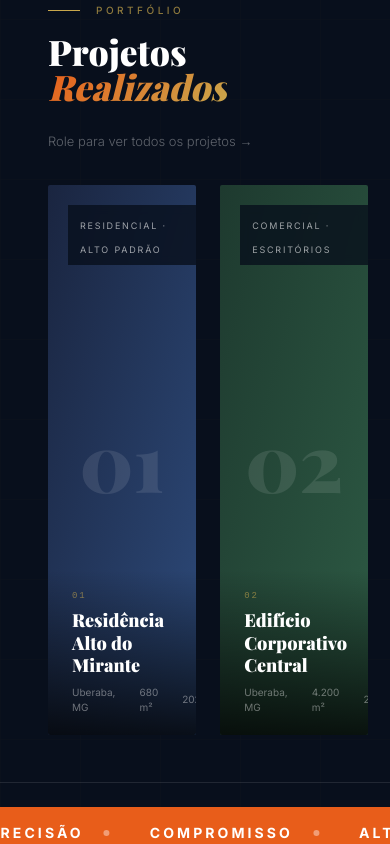
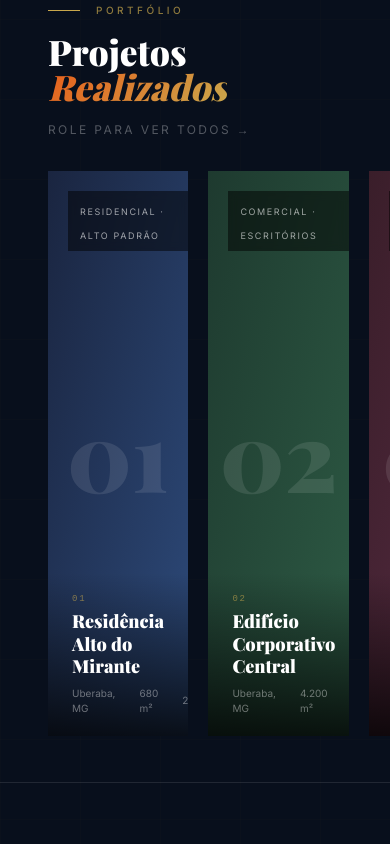
Before and after one commit to maiaraphael/ar3, a React (Vite) app: page / in a window 390 px wide. Shown: the part 2920-3764 px from the top of the page. Built offline with nearby package versions, Linux system fonts and the light colour scheme; a web font is replaced by a local one.

Commit message:
fix: rewrite horizontal scroll with proper sticky+container technique

```diff
--- a/src/components/Projects.jsx
+++ b/src/components/Projects.jsx
@@ -14,7 +14,6 @@ const PROJECTS = [
     area: '680 m²',
     year: '2023',
     gradient: 'from-[#1a2540] to-[#2d4a7a]',
-    // ↓ SUBSTITUA: image: '/images/proj-mirante.jpg'
   },
   {
     num: '02',
@@ -24,7 +23,6 @@ const PROJECTS = [
     area: '4.200 m²',
     year: '2023',
     gradient: 'from-[#1e3a2f] to-[#2d5a44]',
-    // ↓ SUBSTITUA: image: '/images/proj-corporativo.jpg'
   },
   {
     num: '03',
@@ -34,7 +32,6 @@ const PROJECTS = [
     area: '12.000 m²',
     year: '2022',
     gradient: 'from-[#3a1e2a] to-[#5a2d44]',
-    // ↓ SUBSTITUA: image: '/images/proj-villa.jpg'
   },
   {
     num: '04',
@@ -44,7 +41,6 @@ const PROJECTS = [
     area: '1.800 m²',
     year: '2022',
     gradient: 'from-[#1a3040] to-[#2a4d63]',
-    // ↓ SUBSTITUA: image: '/images/proj-clinica.jpg'
   },
   {
     num: '05',
@@ -54,7 +50,6 @@ const PROJECTS = [
     area: '920 m²',
     year: '2021',
     gradient: 'from-[#2a1f10] to-[#4d3820]',
-    // ↓ SUBSTITUA: image: '/images/proj-mansao.jpg'
   },
   {
     num: '06',
@@ -64,83 +59,84 @@ const PROJECTS = [
     area: '8.500 m²',
     year: '2021',
     gradient: 'from-[#1a2020] to-[#2d3535]',
-    // ↓ SUBSTITUA: image: '/images/proj-galpao.jpg'
   },
 ]
 
-// Largura de cada card (vw) — ajuste aqui se quiser cards maiores/menores
-const CARD_VW = 38
+export default function Projects() {
+  const containerRef = useRef(null)  // div externa — tem a altura extra para criar scroll
+  const stickyRef    = useRef(null)  // div interna — fica sticky enquanto rola
+  const trackRef     = useRef(null)  // trilho horizontal que se move
+  const progressRef  = useRef(null)  // barra de progresso
 
-export default function Projects() {
-  const sectionRef  = useRef(null)
-  const pinWrapRef  = useRef(null)
-  const trackRef    = useRef(null)
-  const headerRef   = useRef(null)
-
-  // ── Scroll horizontal pinado ──────────────────────────────────────────
   useEffect(() => {
-    // Aguarda o próximo frame para ter dimensões corretas
-    const ctx = gsap.context(() => {
-      const track = trackRef.current
-      const totalWidth = track.scrollWidth
-      const viewWidth  = track.offsetWidth
-
-      // Distância que precisa ser arrastada horizontalmente
-      const distance = totalWidth - viewWidth
-
-      // Muda cor do body ao entrar na seção
+    // Muda cor do body
     ScrollTrigger.create({
-        trigger: sectionRef.current,
+      trigger: containerRef.current,
       start: 'top 60%',
       end: 'bottom 40%',
-        onEnter:      () => gsap.to(document.body, { backgroundColor: '#080F1C', duration: 0.9, ease: 'power2.inOut' }),
-        onLeave:      () => gsap.to(document.body, { backgroundColor: '#F7F6F2', duration: 0.9, ease: 'power2.inOut' }),
-        onEnterBack:  () => gsap.to(document.body, { backgroundColor: '#080F1C', duration: 0.9, ease: 'power2.inOut' }),
-        onLeaveBack:  () => gsap.to(document.body, { backgroundColor: '#F7F6F2', duration: 0.9, ease: 'power2.inOut' }),
+      onEnter:     () => gsap.to(document.body, { backgroundColor: '#080F1C', duration: 0.9 }),
+      onLeave:     () => gsap.to(document.body, { backgroundColor: '#F7F6F2', duration: 0.9 }),
+      onEnterBack: () => gsap.to(document.body, { backgroundColor: '#080F1C', duration: 0.9 }),
+      onLeaveBack: () => gsap.to(document.body, { backgroundColor: '#F7F6F2', duration: 0.9 }),
     })
 
-      // Efeito horizontal pinado
-      gsap.to(track, {
-        x: -distance,
-        ease: 'none',
-        scrollTrigger: {
-          trigger: pinWrapRef.current,
-          pin: true,
-          scrub: 1,
+    // Calcula quanto precisa mover
+    const getDistance = () =>
+      trackRef.current.scrollWidth - stickyRef.current.offsetWidth
+
+    // Define a altura do container para que o scroll vertical
+    // equivalha ao scroll horizontal necessário
+    const setContainerHeight = () => {
+      containerRef.current.style.height =
+        `${stickyRef.current.offsetHeight + getDistance()}px`
+    }
+
+    setContainerHeight()
+    window.addEventListener('resize', setContainerHeight)
+
+    // ScrollTrigger que move o trilho horizontalmente
+    const st = ScrollTrigger.create({
+      trigger: containerRef.current,
       start: 'top top',
-          // "end" proporcional: quanto mais cards, mais scroll necessário
-          end: () => `+=${distance}`,
+      end: () => `+=${getDistance()}`,
+      pin: stickyRef.current,
+      anticipatePin: 1,
+      scrub: 1.2,
       invalidateOnRefresh: true,
-          anticipatePin: 1,
+      onUpdate: (self) => {
+        if (progressRef.current) {
+          progressRef.current.style.width = `${self.progress * 100}%`
+        }
+        gsap.set(trackRef.current, {
+          x: -(getDistance() * self.progress),
+          overwrite: 'auto',
+        })
       },
     })
 
-      // Animação de entrada do header
-      gsap.from(headerRef.current, {
-        y: 40, opacity: 0, duration: 1.1, ease: 'expo.out',
-        scrollTrigger: { trigger: sectionRef.current, start: 'top 80%' },
-      })
-
-    }, sectionRef)
-
-    return () => ctx.revert()
+    return () => {
+      st.kill()
+      window.removeEventListener('resize', setContainerHeight)
+    }
   }, [])
 
   return (
-    <section id="projetos" ref={sectionRef} className="relative bg-brand-navy overflow-hidden">
+    <section id="projetos" ref={containerRef} className="relative bg-brand-navy">
 
-      {/* Grade sutil de fundo */}
-      <div className="absolute inset-0 opacity-[0.035] pointer-events-none"
+      {/* Grade sutil */}
+      <div className="absolute inset-0 opacity-[0.03] pointer-events-none"
            style={{
-             backgroundImage: 'linear-gradient(rgba(201,168,76,0.4) 1px, transparent 1px), linear-gradient(90deg, rgba(201,168,76,0.4) 1px, transparent 1px)',
+             backgroundImage: 'linear-gradient(rgba(201,168,76,0.5) 1px, transparent 1px), linear-gradient(90deg, rgba(201,168,76,0.5) 1px, transparent 1px)',
              backgroundSize: '80px 80px',
            }} />
 
-      {/* Wrapper que será pinado */}
-      <div ref={pinWrapRef} className="relative w-full h-screen flex flex-col">
+      {/* Painel sticky — ocupa 100vh, fica fixo enquanto rola */}
+      <div ref={stickyRef}
+           className="w-full overflow-hidden flex flex-col"
+           style={{ height: '100vh' }}>
 
         {/* Header */}
-        <div ref={headerRef} className="flex items-end justify-between flex-wrap gap-6 px-12 pt-16 pb-8 shrink-0">
+        <div className="flex items-end justify-between flex-wrap gap-4 px-12 pt-16 pb-8 shrink-0">
           <div>
             <div className="flex items-center gap-4 mb-4">
               <div className="w-8 h-px bg-brand-gold" />
@@ -154,55 +150,56 @@ export default function Projects() {
               <span className="italic text-gradient-gold">Realizados</span>
             </h2>
           </div>
-          <p className="max-w-xs text-white/35 text-[13px] leading-[1.9] font-sans font-light">
-            Role para ver todos os projetos →
+          <p className="text-white/30 text-[12px] uppercase tracking-[0.2em] font-sans">
+            Role para ver todos →
           </p>
         </div>
 
-        {/* Trilho horizontal dos cards */}
-        <div className="flex-1 overflow-hidden flex items-stretch px-12 pb-12">
-          <div ref={trackRef} className="flex gap-6 items-stretch will-change-transform">
+        {/* Trilho horizontal */}
+        <div className="flex-1 flex items-stretch px-12 pb-12 overflow-visible">
+          <div ref={trackRef}
+               className="flex gap-5 items-stretch"
+               style={{ willChange: 'transform' }}>
             {PROJECTS.map((proj) => (
               <div key={proj.num}
-                   className="group relative shrink-0 rounded-sm overflow-hidden cursor-pointer"
-                   style={{ width: `${CARD_VW}vw` }}>
+                   className="group relative shrink-0 overflow-hidden cursor-pointer"
+                   style={{ width: '36vw' }}>
 
-                {/* Imagem / Placeholder */}
-                <div className={`w-full h-full bg-gradient-to-br ${proj.gradient} relative`}>
-                  {proj.image ? (
-                    <img src={proj.image} alt={proj.title}
-                         className="absolute inset-0 w-full h-full object-cover
-                                    group-hover:scale-105 transition-transform duration-700" />
-                  ) : (
+                {/* Fundo / Imagem */}
+                <div className={`absolute inset-0 bg-gradient-to-br ${proj.gradient}`}>
+                  {/*
+                    ↓ Quando tiver a foto, substitua o div acima por:
+                    <img src="/images/proj-XX.jpg" alt={proj.title}
+                         className="w-full h-full object-cover group-hover:scale-105 transition-transform duration-700" />
+                  */}
                   <div className="absolute inset-0 flex items-center justify-center">
-                      <span className="font-display font-black text-white/10"
-                            style={{ fontSize: 'clamp(5rem, 10vw, 8rem)' }}>
+                    <span className="font-display font-black text-white/10 select-none"
+                          style={{ fontSize: 'clamp(6rem, 12vw, 10rem)' }}>
                       {proj.num}
                     </span>
                   </div>
-                  )}
+                </div>
 
                 {/* Overlay hover */}
                 <div className="absolute inset-0 bg-brand-navy/75 opacity-0
                                 group-hover:opacity-100 transition-opacity duration-500
-                                  flex items-center justify-center">
+                                flex items-center justify-center z-10">
                   <div className="w-14 h-14 border border-brand-gold flex items-center justify-center">
                     <ArrowUpRight size={22} className="text-brand-gold" />
                   </div>
                 </div>
 
-                  {/* Badge categoria */}
-                  <div className="absolute top-5 left-5 px-3 py-1.5 bg-brand-navy/80 backdrop-blur-sm">
-                    <span className="text-[9px] text-white/60 uppercase tracking-[0.2em] font-sans">
+                {/* Badge */}
+                <div className="absolute top-5 left-5 px-3 py-1.5 bg-black/50 backdrop-blur-sm z-10">
+                  <span className="text-[9px] text-white/60 uppercase tracking-[0.18em] font-sans">
                     {proj.category}
                   </span>
                 </div>
-                </div>
 
-                {/* Info bar */}
-                <div className="absolute bottom-0 left-0 right-0 px-6 py-5
+                {/* Info bottom */}
+                <div className="absolute bottom-0 left-0 right-0 px-6 py-5 z-10
                                 bg-gradient-to-t from-black/80 to-transparent">
-                  <p className="text-[9px] text-brand-gold/60 uppercase tracking-[0.2em] font-mono mb-1.5">
+                  <p className="text-[9px] text-brand-gold/60 font-mono uppercase tracking-[0.2em] mb-1">
                     {proj.num}
                   </p>
                   <h3 className="font-display font-black text-white text-lg leading-tight
@@ -220,20 +217,20 @@ export default function Projects() {
               </div>
             ))}
 
-            {/* Card final — CTA */}
+            {/* Card CTA final */}
             <div className="shrink-0 flex items-center justify-center border border-white/10
-                            hover:border-brand-gold transition-colors duration-500 cursor-pointer"
-                 style={{ width: `${CARD_VW * 0.6}vw` }}>
+                            hover:border-brand-gold/60 transition-colors duration-500 cursor-pointer"
+                 style={{ width: '22vw' }}>
               <a href="#contato"
                  onClick={(e) => { e.preventDefault(); document.querySelector('#contato')?.scrollIntoView({ behavior: 'smooth' }) }}
-                 className="flex flex-col items-center gap-4 text-center p-8">
-                <div className="w-14 h-14 border border-brand-gold flex items-center justify-center">
-                  <ArrowUpRight size={20} className="text-brand-gold" />
+                 className="flex flex-col items-center gap-5 p-8 text-center">
+                <div className="w-12 h-12 border border-brand-gold flex items-center justify-center">
+                  <ArrowUpRight size={18} className="text-brand-gold" />
                 </div>
-                <p className="text-white font-display font-black text-xl">
+                <p className="font-display font-black text-white text-xl leading-tight">
                   Seu projeto<br />aqui
                 </p>
-                <p className="text-white/30 text-[11px] uppercase tracking-[0.2em] font-sans">
+                <p className="text-white/30 text-[10px] uppercase tracking-[0.22em] font-sans">
                   Fale Conosco
                 </p>
               </a>
@@ -242,36 +239,10 @@ export default function Projects() {
         </div>
 
         {/* Barra de progresso */}
-        <ProgressBar trackRef={trackRef} />
+        <div className="absolute bottom-0 left-0 right-0 h-px bg-white/10">
+          <div ref={progressRef} className="h-full bg-brand-gold" style={{ width: '0%' }} />
+        </div>
       </div>
     </section>
   )
 }
-
-// Barra de progresso do scroll horizontal
-function ProgressBar({ trackRef }) {
-  const barRef = useRef(null)
-
-  useEffect(() => {
-    const ctx = gsap.context(() => {
-      ScrollTrigger.create({
-        trigger: trackRef.current,
-        start: 'top top',
-        end: () => `+=${trackRef.current.scrollWidth - trackRef.current.offsetWidth}`,
-        scrub: true,
-        onUpdate: (self) => {
-          if (barRef.current) {
-            barRef.current.style.width = `${self.progress * 100}%`
-          }
-        },
-      })
-    })
-    return () => ctx.revert()
-  }, [])
-
-  return (
-    <div className="absolute bottom-0 left-0 right-0 h-px bg-white/10">
-      <div ref={barRef} className="h-full bg-brand-gold transition-none" style={{ width: '0%' }} />
-    </div>
-  )
-}
```
Lines whose indentation alone changed are shown as unchanged.
